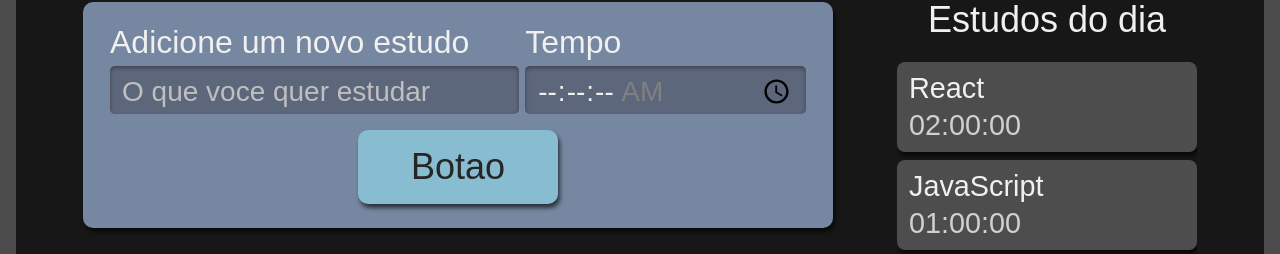
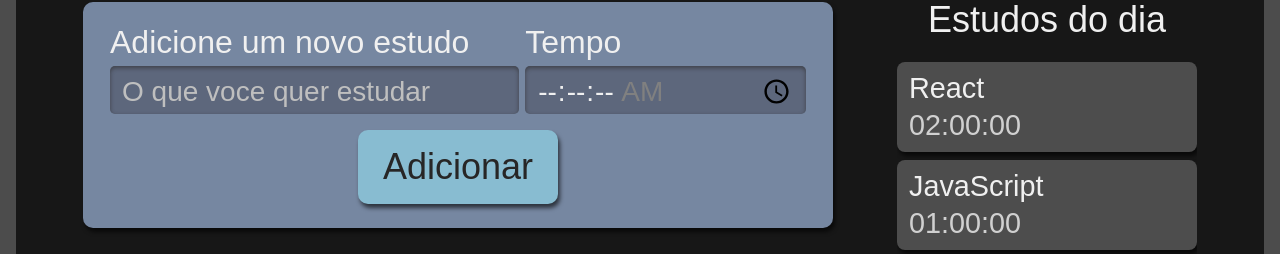
Before and after one commit to jonasemc/Task-Organizer, a React (Create React App) app: page / in a window 1280 px wide. Shown: the part 270-524 px from the top of the page. Built offline with nearby package versions, Linux system fonts and the light colour scheme.

Commit message:
refactor: desestruturar props nos componentes

```diff
--- a/src/components/button/button.tsx
+++ b/src/components/button/button.tsx
@@ -3,7 +3,7 @@ import style from "./button.module.scss";
 
 class Button extends React.Component {
   render() {
-    return <button className={style.botao}>Botao</button>;
+    return <button className={style.botao}>{this.props.children}</button>;
   }
 }
 
--- a/src/components/form/form.tsx
+++ b/src/components/form/form.tsx
@@ -28,7 +28,7 @@ class Form extends React.Component {
             required
           />
         </div>
-        <Button />
+        <Button>Adicionar</Button>
       </form>
     );
   }
--- a/src/components/list/list.tsx
+++ b/src/components/list/list.tsx
@@ -1,4 +1,5 @@
 import React from "react";
+import { Item } from "./item/item";
 import style from "./list.module.scss";
 
 function List() {
@@ -17,10 +18,7 @@ function List() {
       <h2> Estudos do dia</h2>
       <ul>
         {tarefas.map((item, index) => (
-          <li key={index} className={style.item}>
-            <h3>{item.tarefa}</h3>
-            <span>{item.tempo}</span>
-          </li>
+          <Item key={index} tarefa={item.tarefa} tempo={item.tempo} />
         ))}
       </ul>
     </aside>
```
